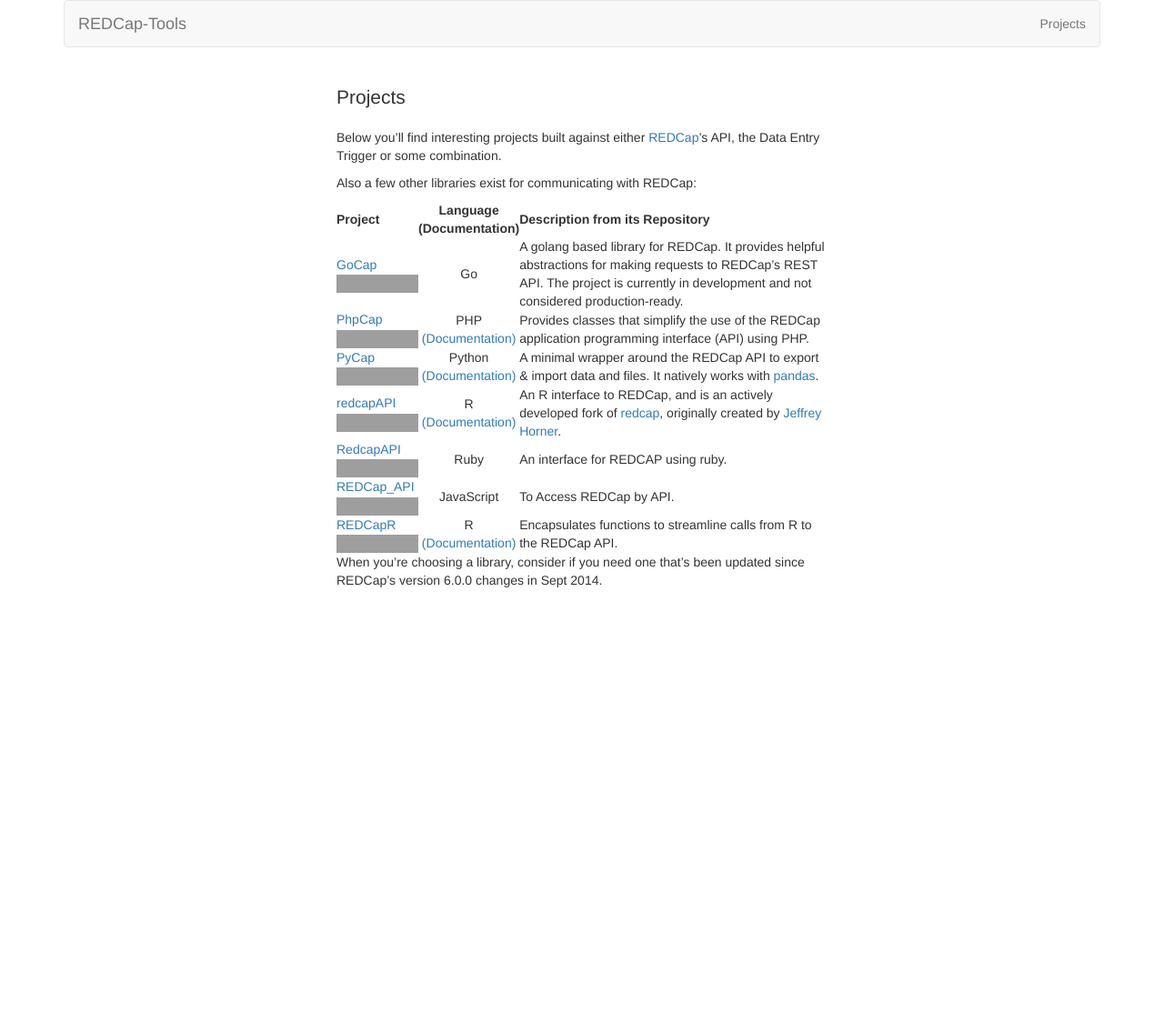
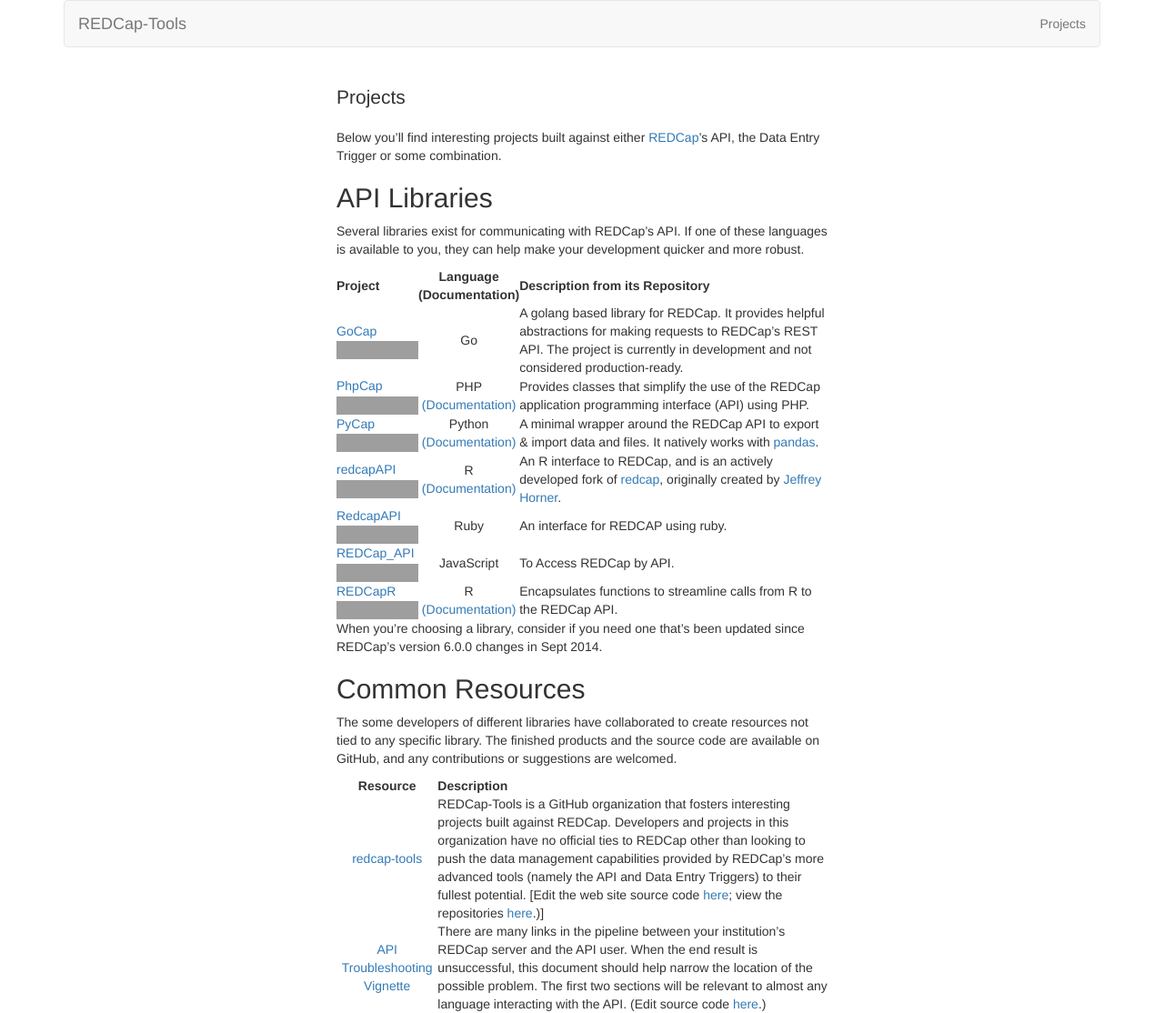
Before and after one commit to redcap-tools/redcap-tools.github.io, a Jekyll site: the page built from projects.md, in a window 1280 px wide, cut to the strip 0-1114 px from the top of the page. Shown: the whole strip at 91% size. Built offline with Jekyll 4.4.1, drawn with Linux system fonts in a browser that asks for light colours; before the commit the page ends 900 px from its top, so only the background shows below that; grey boxes are pictures that could not be loaded.

Commit message:
"Common Resources" table

```diff
--- a/projects.md
+++ b/projects.md
@@ -6,7 +6,9 @@
 
 Below you'll find interesting projects built against either [REDCap](http://www.project-redcap.org/)'s API, the Data Entry Trigger or some combination.
 
-Also a few other libraries exist for communicating with REDCap:
+## API Libraries
+
+Several libraries exist for communicating with REDCap's API.  If one of these languages is available to you, they can help make your development quicker and more robust.
 
 | Project | Language<br/>(Documentation) | Description from its Repository|
 | :------ | :------: | :----------------------------- |
@@ -19,3 +21,12 @@
 | [REDCapR](https://github.com/OuhscBbmc/REDCapR)<br/>[![GitHub release](https://img.shields.io/github/release/OuhscBbmc/REDCapR.svg)](https://github.com/OuhscBbmc/REDCapR) | R<br/>[(Documentation)](https://github.com/OuhscBbmc/REDCapR/blob/master/documentation_peek.pdf) | Encapsulates functions to streamline calls from R to the REDCap API. |
 
 When you're choosing a library, consider if you need one that's been updated since REDCap's version 6.0.0 changes in Sept 2014.
+
+## Common Resources
+
+The some developers of different libraries have collaborated to create resources not tied to any specific library.  The finished products and the source code are available on GitHub, and any contributions or suggestions are welcomed.
+
+| Resource | Description |
+| :------: | :---------- |
+| [redcap-tools](http://redcap-tools.github.io/) | REDCap-Tools is a GitHub organization that fosters interesting projects built against REDCap. Developers and projects in this organization have no official ties to REDCap other than looking to push the data management capabilities provided by REDCap’s more advanced tools (namely the API and Data Entry Triggers) to their fullest potential. [Edit the web site source code [here](https://github.com/redcap-tools/redcap-tools.github.io); view the repositories [here](https://github.com/redcap-tools).)]|
+| [API Troubleshooting Vignette](https://cdn.rawgit.com/OuhscBbmc/REDCapR/master/inst/doc/TroubleshootingApiCalls.html) | There are many links in the pipeline between your institution's REDCap server and the API user. When the end result is unsuccessful, this document should help narrow the location of the possible problem. The first two sections will be relevant to almost any language interacting with the API. (Edit source code [here](https://github.com/OuhscBbmc/REDCapR/blob/master/vignettes/TroubleshootingApiCalls.Rmd).)|
```
